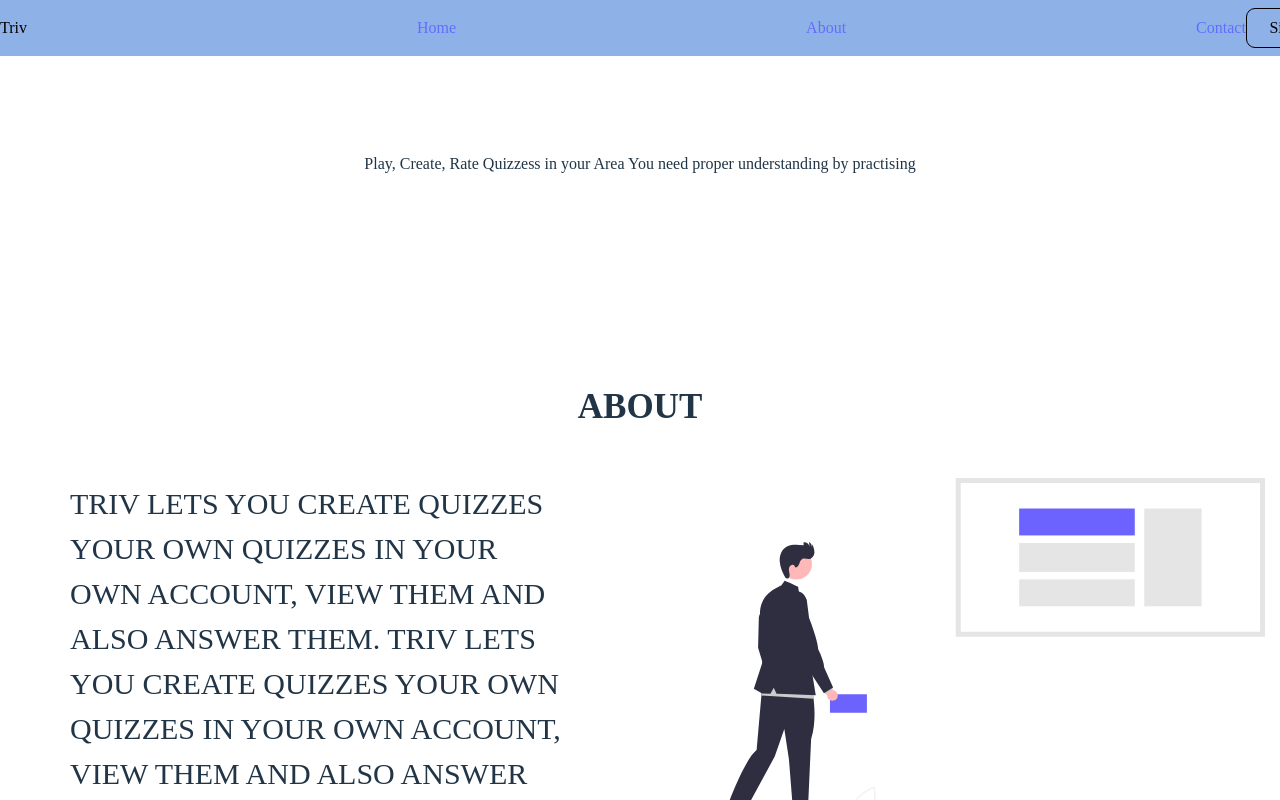
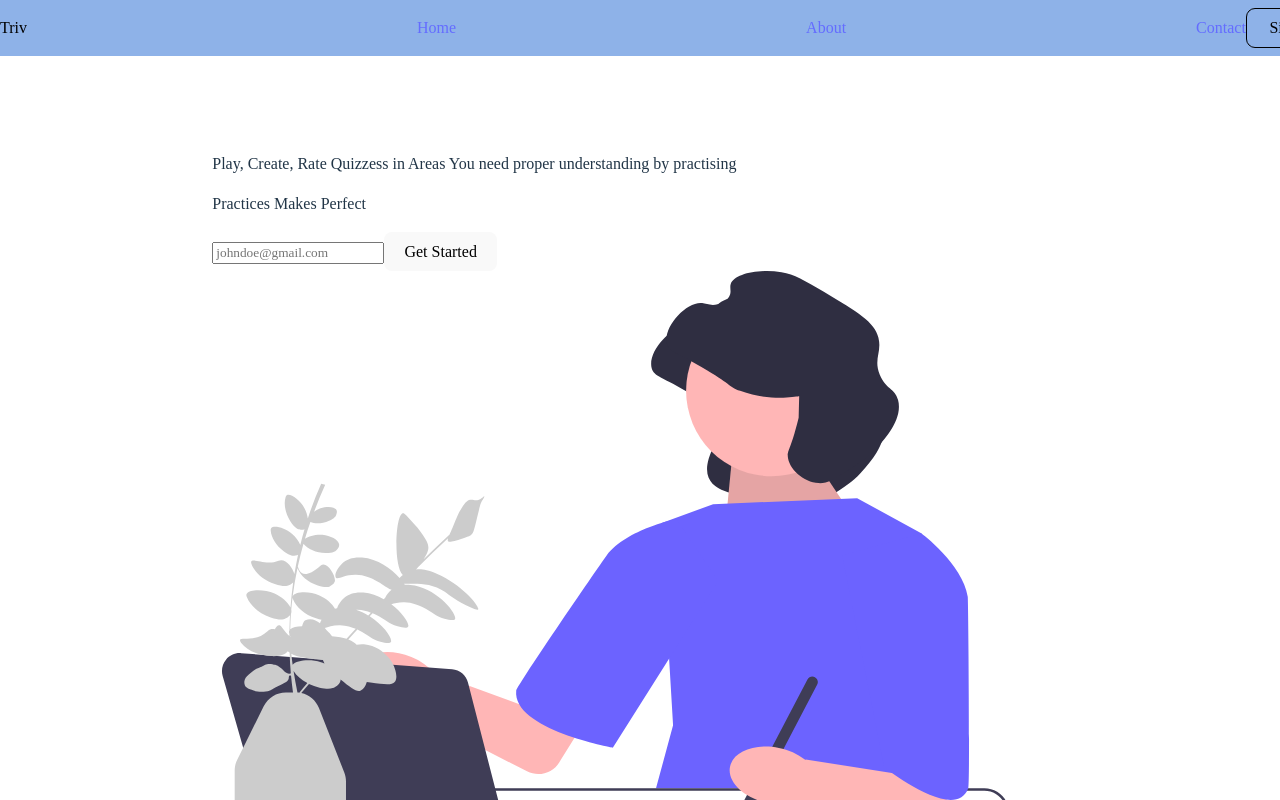
Before and after one commit to TrivOrg/Triv, a React (Vite) app: page / in a window 1280 px wide. Shown: the top 800 px of the page. Built offline with nearby package versions, Linux system fonts and the light colour scheme; a web font is replaced by a local one.

Commit message:
✨feat: Add Learn Image

```diff
--- a/src/components/Hero/Hero.jsx
+++ b/src/components/Hero/Hero.jsx
@@ -1,4 +1,5 @@
 import './Hero.css'
+import learn from '../../assets/learn.svg'
 
 const Hero = () => {
     return (
@@ -6,7 +7,15 @@ const Hero = () => {
           <div className="hero">
             {/* Your hero section content goes here */}
             <div className="hero-top-text">
-              <p>Play, Create, Rate Quizzess in your Area You need proper understanding by practising</p>
+              <p>Play, Create, Rate Quizzess in Areas You need proper understanding by practising</p>
+              <p>Practices Makes Perfect</p>
+              <div className="get-started">
+                <input type="text" placeholder='johndoe@gmail.com' />
+                <button> Get Started</button>
+              </div>
+            </div>
+            <div className="right-image">
+              <img src={learn} alt="girl-studying" />
             </div>
           </div>
         </div>
```
